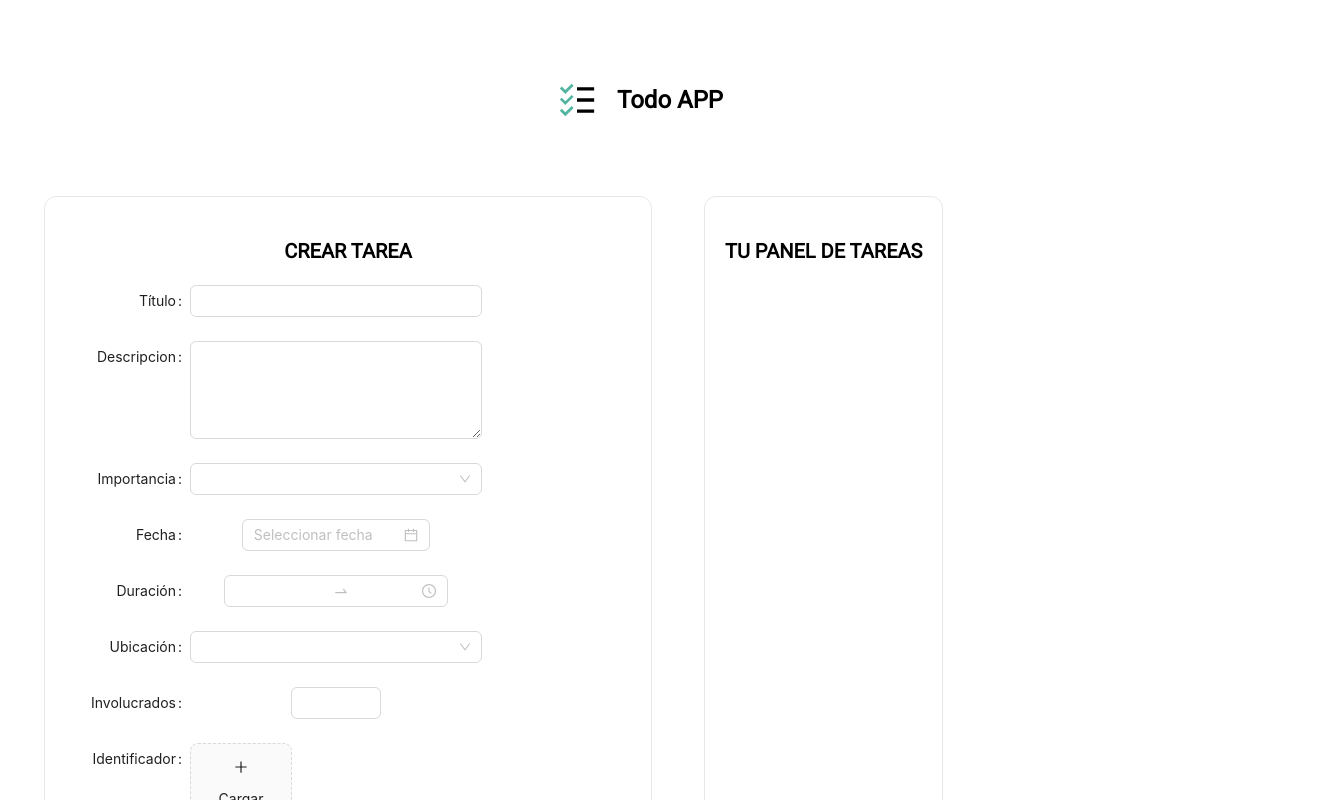
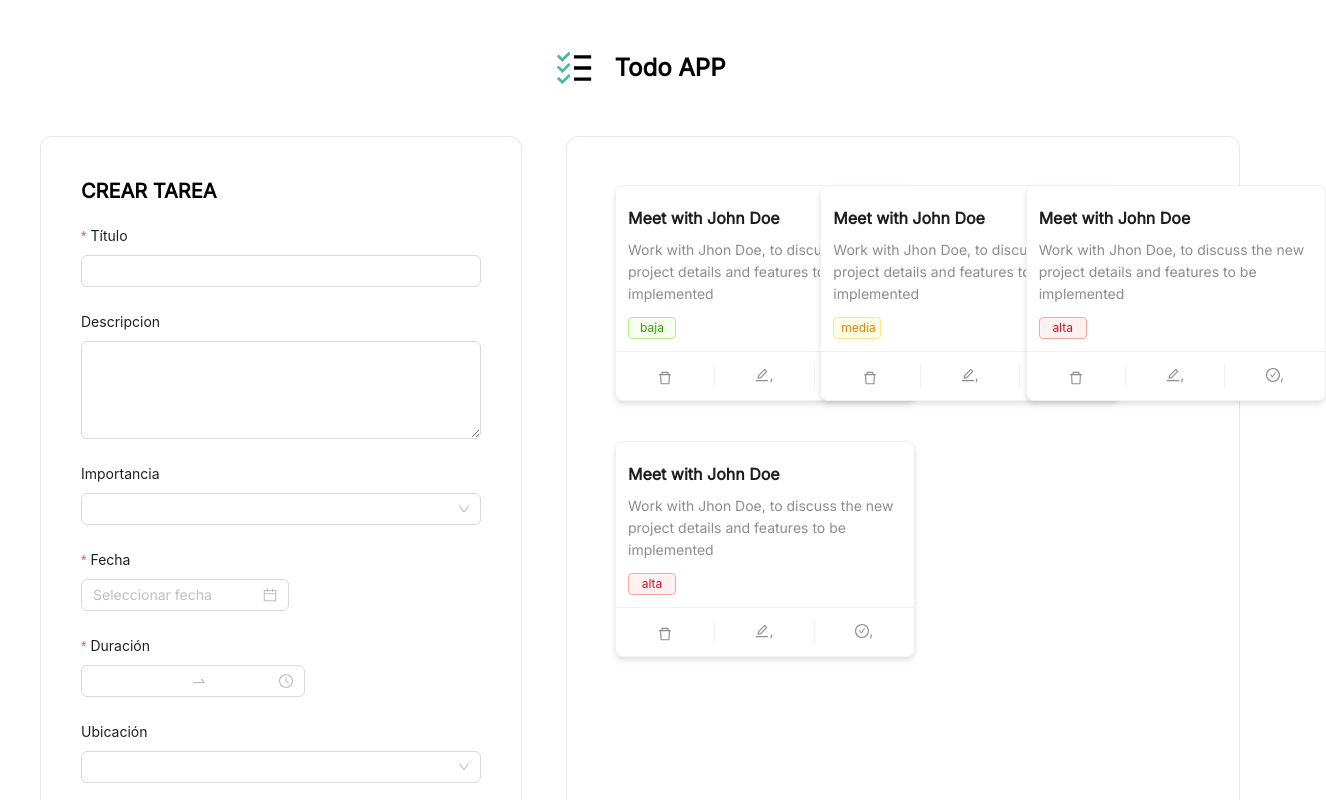
Before and after one commit to kralion/event-wise, a React (Vite) app: page / in a window 1280 px wide. Shown: the top 800 px of the page, 1326 px wide, since content can reach past the window. Built offline with nearby package versions, Linux system fonts and the light colour scheme.

Commit message:
Custom Styles + Drop Elements

```diff
--- a/package.json
+++ b/package.json
@@ -11,6 +11,7 @@
   "dependencies": {
     "antd": "^5.1.6",
     "dayjs": "^1.11.7",
+    "nanoid": "^4.0.0",
     "react": "^18.2.0",
     "react-dom": "^18.2.0"
   },
--- a/src/App.css
+++ /dev/null
@@ -1,41 +0,0 @@
-#root {
-  max-width: 1280px;
-  margin: 0 auto;
-  padding: 2rem;
-  text-align: center;
-}
-
-.logo {
-  height: 6em;
-  padding: 1.5em;
-  will-change: filter;
-}
-.logo:hover {
-  filter: drop-shadow(0 0 2em #646cffaa);
-}
-.logo.react:hover {
-  filter: drop-shadow(0 0 2em #61dafbaa);
-}
-
-@keyframes logo-spin {
-  from {
-    transform: rotate(0deg);
-  }
-  to {
-    transform: rotate(360deg);
-  }
-}
-
-@media (prefers-reduced-motion: no-preference) {
-  a:nth-of-type(2) .logo {
-    animation: logo-spin infinite 20s linear;
-  }
-}
-
-.card {
-  padding: 2em;
-}
-
-.read-the-docs {
-  color: #888;
-}
--- a/src/App.tsx
+++ b/src/App.tsx
@@ -1,24 +1,57 @@
 import { useState } from "react";
-import "./App.css";
 import TodoList from "./components/TodoList";
 import TodoForm from "./components/TodoForm";
-import { ConfigProvider } from "antd";
+import { ConfigProvider, Form } from "antd";
 import esES from "antd/es/locale/es_ES";
-const initialTodos = [
+const Todos = [
   {
     id: 1,
     title: "Meet with John Doe",
-    description: "Work with Jhon",
+    description:
+      "Work with Jhon Doe, to discuss the new project details and features to be implemented",
     priority: "baja",
     date: "2021-08-01",
     duration: "10:00 - 11:00",
     location: "Calle 1",
     stakeholders: 3,
-    thumbnail: "https://picsum.photos/200/300",
+  },
+  {
+    id: 2,
+    title: "Meet with John Doe",
+    description:
+      "Work with Jhon Doe, to discuss the new project details and features to be implemented",
+    priority: "media",
+    date: "2021-08-01",
+    duration: "10:00 - 11:00",
+    location: "Calle 1",
+    stakeholders: 3,
+  },
+  {
+    id: 3,
+    title: "Meet with John Doe",
+    description:
+      "Work with Jhon Doe, to discuss the new project details and features to be implemented",
+    priority: "alta",
+    date: "2021-08-01",
+    duration: "10:00 - 11:00",
+    location: "Calle 1",
+    stakeholders: 3,
+  },
+  {
+    id: 4,
+    title: "Meet with John Doe",
+    description:
+      "Work with Jhon Doe, to discuss the new project details and features to be implemented",
+    priority: "alta",
+    date: "2021-08-01",
+    duration: "10:00 - 11:00",
+    location: "Calle 1",
+    stakeholders: 3,
   },
 ];
 function App() {
-  const [todos, setTodos] = useState(initialTodos);
+  const [todos, setTodos] = useState(Todos);
+  const [form] = Form.useForm();
 
   const deleteTodo = (id: number) => {
     const newTodos = todos.filter((todo) => todo.id !== id);
@@ -36,11 +69,23 @@ function App() {
     const newTodos = todos.filter((todo) => todo.id !== id);
     setTodos(newTodos);
   };
+  const resetForm = () => {
+    form.resetFields();
+    form.setFieldsValue({
+      title: "",
+      description: "",
+      priority: "baja",
+      date: "",
+      duration: "",
+      location: "",
+      stakeholders: 1,
+    });
+  };
 
   return (
     <ConfigProvider locale={esES}>
-      <div className="App w-auto">
-        <div className=" flex justify-center my-12 pb-7 gap-3">
+      <div className="App w-auto mx-7">
+        <div className=" flex justify-center my-12 gap-3">
           <svg
             fill="#000000"
             width="40px"
@@ -57,13 +102,18 @@ function App() {
             />
             <path d="M7 6.4h6v1.2H7zm0-3.9h6v1.2H7zm0 7.8h6v1.2H7z" />
           </svg>
-          <p className="font-Roboto pl-2 pt-1 font-bold text-2xl">Todo APP</p>
+          <p className="font-Inter pl-2 pt-1 font-bold text-2xl">Todo APP</p>
         </div>
 
-        <div className="App flex gap-7">
-          <TodoForm addTodo={addTodo}></TodoForm>
+        <div className="App flex gap-5">
+          <TodoForm
+            addTodo={addTodo}
+            resetForm={resetForm}
+            Todos={Todos}
+            form={form}
+          ></TodoForm>
           <TodoList
-            initialTodos={initialTodos}
+            Todos={Todos}
             deleteTodo={deleteTodo}
             editTodo={editTodo}
             finishTodo={finishTodo}
--- a/src/components/Todo.tsx
+++ b/src/components/Todo.tsx
@@ -1,3 +1,4 @@
+import React from "react";
 import {
   EditOutlined,
   CheckCircleOutlined,
@@ -8,18 +9,19 @@ import { Avatar, Card, Popover, Tag, Space } from "antd";
 const { Meta } = Card;
 const deletePopover = <p>Eliminar To Do</p>;
 const editPopover = <p>Editar To Do</p>;
-const finishedPopover = <p>Terminar To Do</p>;
+const finishedPopover = <p>Dar por Terminado</p>;
 
 function Todo({ todo, editTodo, deleteTodo, finishTodo }: any) {
-  const { title, description, thumbnail } = todo;
+  const { title, description, priority } = todo;
+  return (
     <>
       <Card
         hoverable={true}
+        className="cursor-default pt-3 drop-shadow-md font-Inter"
         // Para el cargado de los datos del todo
         // loading={true}
         size="small"
         style={{ width: 300 }}
-      cover={<img src={thumbnail} />}
         actions={[
           <Popover placement="bottom" content={deletePopover}>
             <DeleteOutlined onClick={deleteTodo} key="setting" />
@@ -32,26 +34,24 @@ function Todo({ todo, editTodo, deleteTodo, finishTodo }: any) {
           </Popover>,
         ]}
       >
-      <Meta
-        avatar={<Avatar className="bg-cyan-500" />}
-        title={title}
-        description={description}
-      />
+        <Meta className="text-left" title={title} description={description} />
         <Space size={[0, 8]} wrap>
           <Tag
+            className="mr-[220px] mt-4 w-12 text-center"
             color={
-            todo.priority === "baja"
+              priority === "baja"
                 ? "green"
-              : todo.priority === "alta"
+                : priority === "alta"
                 ? "red"
                 : "gold"
             }
           >
-          {todo.priority}
+            {priority}
           </Tag>
         </Space>
       </Card>
-  </>;
+    </>
+  );
 }
 
 export default Todo;
--- a/src/components/TodoForm.tsx
+++ b/src/components/TodoForm.tsx
@@ -1,6 +1,7 @@
-import React, { useState } from "react";
-import { PlusOutlined } from "@ant-design/icons";
-
+import { useState } from "react";
+import { PlusOutlined, LoadingOutlined } from "@ant-design/icons";
+import type { UploadChangeParam } from "antd/lib/upload";
+import { nanoid } from "nanoid";
 const fomat = "HH:mm";
 import {
   Form,
@@ -12,50 +13,151 @@ import {
   InputNumber,
   TimePicker,
   Upload,
+  message,
 } from "antd";
 
-const { TextArea } = Input;
+const getBase64 = (img: Blob, callback: (imageUrl: string) => void) => {
+  const reader = new FileReader();
+  reader.addEventListener("load", () => callback(reader.result as string));
+  reader.readAsDataURL(img);
+};
 
-function TodoForm({ addTodo }: any) {
-  const onFormLayoutChange = () => {};
+const beforeUpload = (file: File) => {
+  const isJpgOrPng = file.type === "image/jpeg" || file.type === "image/png";
+  if (!isJpgOrPng) {
+    message.error("Solo puedes subir archivos JPG/PNG!");
+  }
+  const isLt2M = file.size / 1024 / 1024 < 2;
+  if (!isLt2M) {
+    message.error("La imagen debe ser menor a 2MB!");
+  }
+  return isJpgOrPng && isLt2M;
+};
+
+function TodoForm({ addTodo, resetForm, Todo, form }: any) {
+  const [loading, setLoading] = useState(false);
+  const [imageUrl, setImageUrl] = useState("");
+  const handleFormValuesChange = (
+    changedValues: any,
+    allValues: any,
+    info: UploadChangeParam
+  ) => {
+    console.log("changedValues", changedValues);
+    console.log("allValues", allValues);
+    if (info.file.status === "uploading") {
+      setLoading(true);
+      return;
+    }
+    if (info.file.status === "done") {
+      getBase64(info.file.originFileObj as Blob, (imageUrl) => {
+        setImageUrl(imageUrl);
+        setLoading(false);
+      });
+    }
+  };
+  const onFinish = (values: any) => {
+    console.log("Success:", values);
+    addTodo({
+      id: nanoid(),
+      title: values.title,
+      description: values.description,
+      priority: values.priority,
+      date: values.date,
+      duration: values.duration,
+      location: values.location,
+      stakeholders: values.stakeholders,
+      thumbnail: imageUrl,
+    });
+    resetForm();
+  };
+
+  const uploadButton = (
+    <div>
+      {loading ? <LoadingOutlined /> : <PlusOutlined />}
+      <div style={{ marginTop: 10 }} className="px-5">
+        Cargar Imagen
+      </div>
+    </div>
+  );
 
   return (
-    <div className="w-1/2 mx-3 border rounded-xl px-5 pt-10 pb-5">
-      <h1 className="text-xl font-semibold font-Roboto pb-5">CREAR TAREA</h1>
+    <div>
+      <div className="w-auto mx-3 border rounded-xl font-Inter px-10 pt-10 pb-5">
+        <h1 className="text-xl font-semibold pb-5">CREAR TAREA</h1>
         <Form
-        labelCol={{ span: 6 }}
-        wrapperCol={{ span: 14 }}
-        layout="horizontal"
-        onValuesChange={onFormLayoutChange}
-        style={{ maxWidth: 500 }}
+          labelCol={{ span: 7 }}
+          wrapperCol={{ span: 24 }}
+          layout="vertical"
+          style={{ width: 400 }}
+          onFinishFailed={(errorInfo) => {
+            console.log("Error en el ingreso de Datos:", errorInfo);
+          }}
+          form={form}
+          onFinish={onFinish}
+          autoComplete="on"
         >
-        <Form.Item name="title" label="Título">
-          <Input />
+          <Form.Item
+            rules={[
+              {
+                required: true,
+                message: "Por favor ingrese un titulo de la tarea",
+                pattern: new RegExp(/^[a-zA-Z0-9 ]+$/),
+              },
+            ]}
+            name="title"
+            label="Título"
+          >
+            <Input className="font-Inter" />
           </Form.Item>
           <Form.Item name="description" label="Descripcion">
-          <TextArea rows={4} />
+            <Input.TextArea rows={4} className="font-Inter" />
           </Form.Item>
 
           <Form.Item name="priority" label="Importancia">
-          <Select className="w-1/3">
-            <Select.Option value="baja">Baja</Select.Option>
-            <Select.Option value="media">Media</Select.Option>
-            <Select.Option value="alta">Alta</Select.Option>
+            <Select className="w-10 font-Inter">
+              <Select.Option value="baja" className="font-Inter">
+                Baja
+              </Select.Option>
+              <Select.Option value="media" className="font-Inter">
+                Media
+              </Select.Option>
+              <Select.Option value="alta" className="font-Inter">
+                Alta
+              </Select.Option>
             </Select>
           </Form.Item>
-        <Form.Item name="date" label="Fecha">
-          <DatePicker />
+          <Form.Item
+            rules={[
+              {
+                required: true,
+                message: "Por favor selecciona la fecha de la tarea",
+              },
+            ]}
+            name="date"
+            label="Fecha"
+          >
+            <DatePicker className=" font-Inter cursor-pointer w-52" />
           </Form.Item>
-        <Form.Item name="duration" label="Duración">
+          <Form.Item
+            rules={[
+              {
+                required: true,
+                message: "Por favor selecciona una hora de inicio y fin",
+              },
+            ]}
+            name="duration"
+            label="Duración"
+          >
             <TimePicker.RangePicker
               use12Hours
               minuteStep={15}
               format={fomat}
-            className="pl-10 w-56"
+              className="pl-10 w-56 font-Inter"
             />
           </Form.Item>
           <Form.Item name="location" label="Ubicación">
             <Cascader
+              className="font-Inter"
               options={[
                 {
                   key: "001",
@@ -149,31 +251,27 @@ function TodoForm({ addTodo }: any) {
           <Form.Item name="stakeholders" label="Involucrados">
             <InputNumber min={1} max={10} className="pl-5" />
           </Form.Item>
-
-        <Form.Item
-          name="thumbnail"
-          label="Identificador"
-          valuePropName="fileList"
-        >
-          <Upload action="/upload.do" listType="picture-card">
-            <div>
-              <PlusOutlined />
-              <div style={{ marginTop: 10 }} className="px-5">
-                Cargar Imagen
+        </Form>
       </div>
-            </div>
-          </Upload>
-        </Form.Item>
-        <Form.Item className="flex justify-center">
+      <div className=" flex gap-24 mt-5 justify-center">
+        <Form.Item>
           <Button
             htmlType="submit"
-            onClick={addTodo}
-            className="w-[450px] hover:bg-cyan-100 active:bg-cyan-200 active:scale-110"
+            className="font-Inter hover:bg-cyan-100 w-24 active:bg-cyan-200 active:scale-110"
           >
             Crear
           </Button>
         </Form.Item>
-      </Form>
+        <Form.Item>
+          <Button
+            danger
+            className="font-Inter active:scale-110 w-24 hover:bg-red-100 active:bg-red-200"
+            onClick={resetForm}
+          >
+            Limpiar
+          </Button>
+        </Form.Item>
+      </div>
     </div>
   );
 }
--- a/src/components/TodoList.tsx
+++ b/src/components/TodoList.tsx
@@ -1,14 +1,12 @@
 import Todo from "./Todo";
 
-function TodoList({ initialTodos, deleteTodo, editTodo, finishTodo }: any) {
+function TodoList({ Todos, deleteTodo, editTodo, finishTodo }: any) {
   return (
-    <div className="w-autp mx-3 border rounded-xl px-5 pt-10 pb-5">
-      <h1 className="text-xl font-semibold font-Roboto pb-5">
-        TU PANEL DE TAREAS
-      </h1>
-      <div className="flex gap-10">
-        {initialTodos.map((todo: any) => (
+    <div className="w-auto mx-3  border rounded-xl px-5 py-12">
+      <div className=" grid md:grid-cols-2 lg:grid-cols-3  gap-10 mx-7">
+        {Todos.map((todo: any) => (
           <Todo
+            key={todo.id}
             todo={todo}
             deleteTodo={deleteTodo}
             editTodo={editTodo}
--- a/src/index.css
+++ b/src/index.css
@@ -1,4 +1,5 @@
 @import url("https://fonts.googleapis.com/css2?family=Roboto&display=swap");
+@import url("https://fonts.googleapis.com/css2?family=Inter&display=swap");
 @tailwind base;
 @tailwind components;
 @tailwind utilities;
--- a/tailwind.config.cjs
+++ b/tailwind.config.cjs
@@ -5,6 +5,7 @@ module.exports = {
     extend: {
       fontFamily: {
         Roboto: ["Roboto", "sans-serif"],
+        Inter: ["Inter", "sans-serif"],
       },
     },
   },
```
Also changed, not shown: 1 other file (tests, documents, lock files or other folders). Lines whose indentation alone changed are shown as unchanged.
